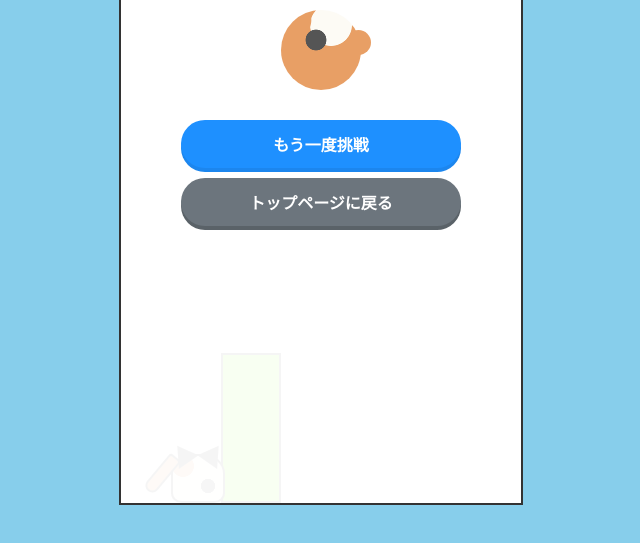
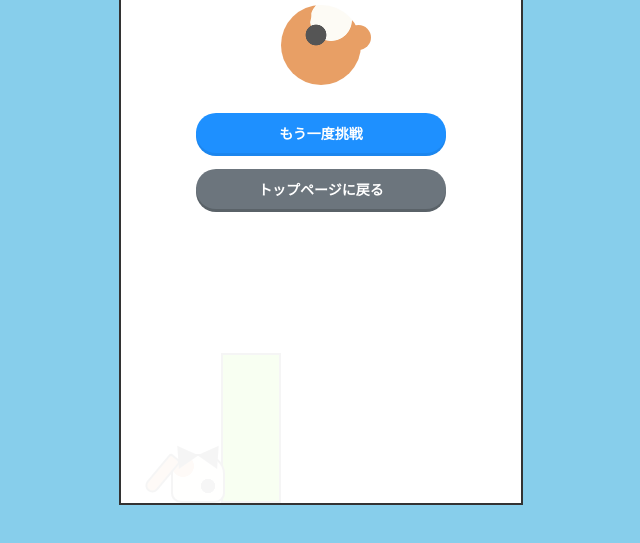
Before and after one commit to Ykuroyy/neko-jump-app, a website: page index.html in a window 1280 px wide. Both pictures are taken after a click on the button "スタート". Shown: the part 197-740 px from the top of the page, without its empty margins (319-959 px from the left). Drawn offline with Linux system fonts and the light colour scheme.

Commit message:
スタートボタン修正

```diff
--- a/script.js
+++ b/script.js
@@ -19,6 +19,11 @@ const retryLevelBtn = document.getElementById('retry-level-btn');
 const backToTopClearBtn = document.getElementById('back-to-top-clear-btn');
 const restartBtnGameover = document.getElementById('restart-btn-gameover');
 const backToTopBtn = document.getElementById('back-to-top-btn');
+
+// Debug: Check if elements are found
+console.log('startBtn:', startBtn);
+console.log('startScreen:', startScreen);
+console.log('gameControls:', gameControls);
 
 // Cat Selection
 const catSelection = document.getElementById('cat-selection');
@@ -55,7 +60,10 @@ const levelSettings = {
 // --- Event Listeners ---
 document.addEventListener('keydown', (e) => { if (e.code === 'Space') { e.preventDefault(); handleJump(); } });
 gameContainer.addEventListener('touchstart', (e) => { e.preventDefault(); handleJump(); });
-startBtn.addEventListener('click', startGame);
+startBtn.addEventListener('click', () => {
+    console.log('Start button clicked');
+    startGame();
+});
 startBtn.addEventListener('touchstart', (e) => {
     e.preventDefault(); // デフォルトのタッチ動作を防ぐ
     console.log('Start button touched'); // デバッグ用
@@ -196,15 +204,21 @@ function init() {
 }
 
 function startGame() {
-    if (gameState !== 'waiting' && gameState !== 'gameover') return;
+    console.log('startGame called, gameState:', gameState);
+    if (gameState !== 'waiting' && gameState !== 'gameover') {
+        console.log('startGame blocked due to gameState');
+        return;
+    }
     resetGame(false);
     gameState = 'playing';
+    console.log('Setting game to playing state');
     startScreen.style.display = 'none';
     gameoverScreen.style.display = 'none';
     gameControls.style.display = 'flex';
     updateCrownDisplay();
     if (gameLoopInterval) clearInterval(gameLoopInterval);
     gameLoopInterval = setInterval(gameLoop, 20);
+    console.log('Game loop started');
 }
 
 function resetGame(showStartScreen) {
--- a/style.css
+++ b/style.css
@@ -280,8 +280,9 @@ body {
     align-items: center;
     text-align: center;
     z-index: 20;
-    padding-top: 20px;
+    padding: 15px 10px 20px 10px;
     overflow-y: auto;
+    box-sizing: border-box;
 }
 
 #clear-screen, #gameover-screen {
@@ -348,34 +349,35 @@ body {
 }
 
 #start-btn, #next-level-btn, #retry-level-btn, #back-to-top-clear-btn, #restart-btn-gameover, #back-to-top-btn {
-    padding: 12px 20px;
-    font-size: 16px;
+    padding: 10px 15px;
+    font-size: 14px;
     font-weight: bold;
     color: #fff;
     border: none;
-    border-radius: 25px;
+    border-radius: 20px;
     cursor: pointer;
-    box-shadow: 0 4px #555;
-    margin-top: 10px;
-    max-width: 280px;
-    width: 90%;
+    box-shadow: 0 3px #555;
+    margin: 8px auto;
+    max-width: 250px;
+    width: 85%;
+    display: block;
     -webkit-tap-highlight-color: transparent; /* iOS タップハイライトを無効化 */
     touch-action: manipulation; /* タッチ操作を最適化 */
 }
 
 #start-btn, #next-level-btn, #restart-btn-gameover {
     background-color: #1E90FF; /* DodgerBlue */
-    box-shadow: 0 4px #1C86EE;
+    box-shadow: 0 3px #1C86EE;
 }
 
 #retry-level-btn {
     background-color: #32CD32; /* LimeGreen */
-    box-shadow: 0 4px #228B22;
+    box-shadow: 0 3px #228B22;
 }
 
 #back-to-top-btn, #back-to-top-clear-btn {
     background-color: #6c757d; /* Gray */
-    box-shadow: 0 4px #5a6268;
+    box-shadow: 0 3px #5a6268;
 }
 
 /* キラキラアニメーション */
```
